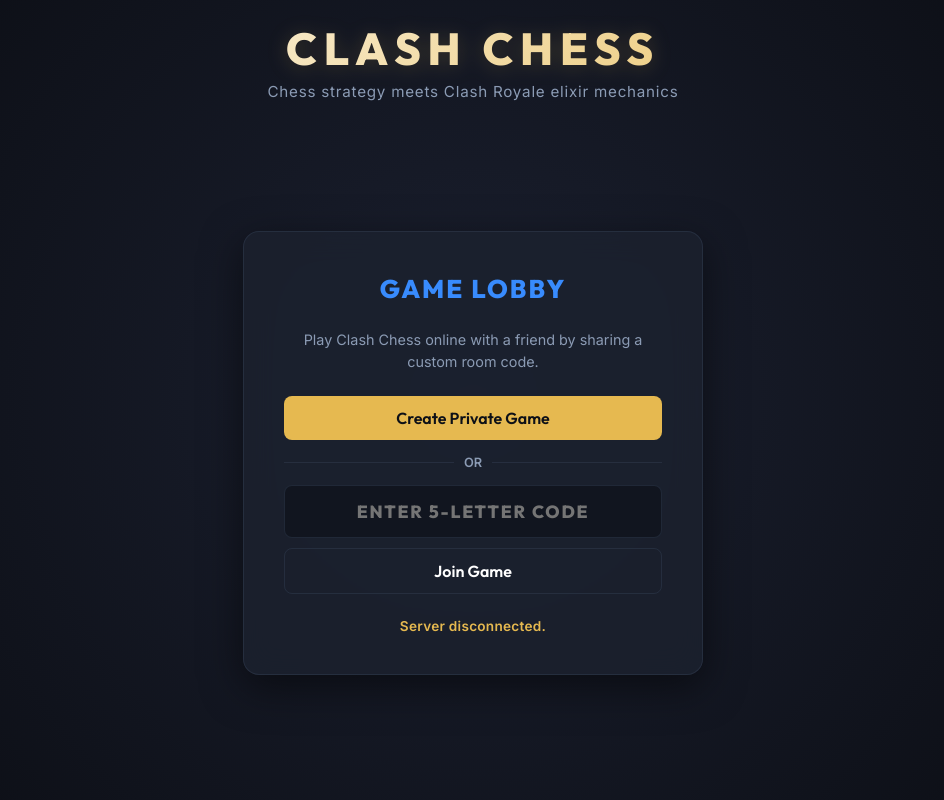
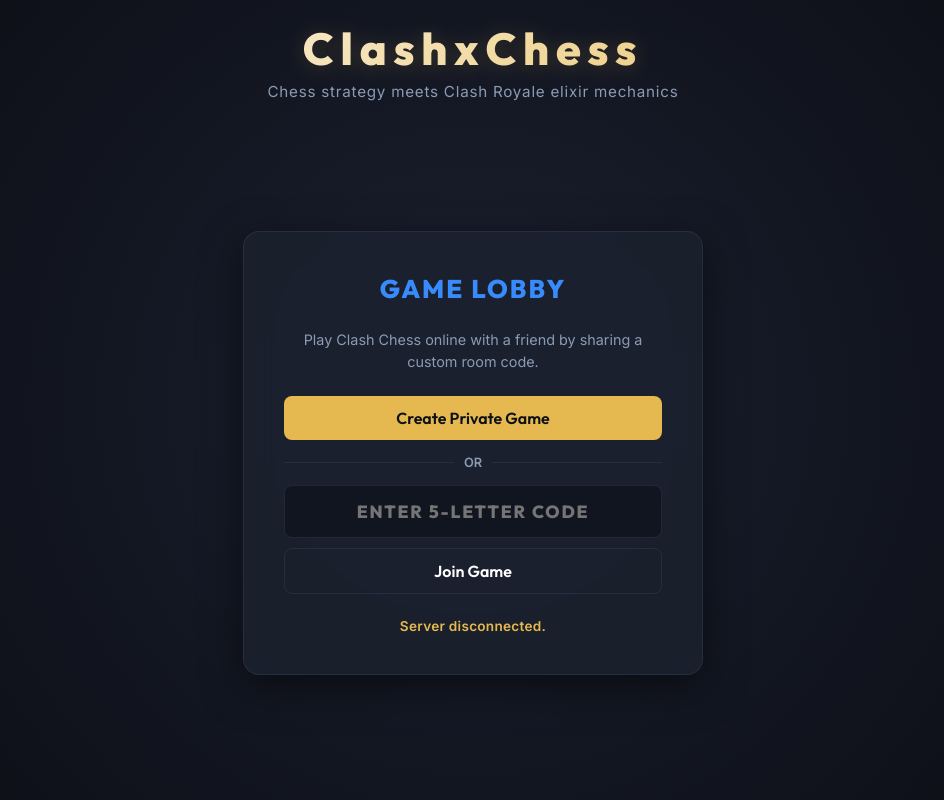
Before and after one commit to KadenL9/clash-chess, a website built with Vite: page index.html in a window 1280 px wide. Shown: the whole page, without its empty margins (167-1111 px from the left). Built offline with nearby package versions, Linux system fonts and the light colour scheme.

```diff
--- a/index.html
+++ b/index.html
@@ -3,7 +3,7 @@
 <head>
   <meta charset="UTF-8">
   <meta name="viewport" content="width=device-width, initial-scale=1.0">
-  <title>Clash Chess - Online Multiplayer Variant</title>
+  <title>ClashxChess - Online Multiplayer Variant</title>
   <meta name="description" content="A unique chess variant combining standard chess strategy with Clash Royale's elixir spawning and card placement mechanics.">
 
   <!-- Premium Fonts -->
@@ -17,7 +17,7 @@
   <div id="app">
     <!-- Header -->
     <header class="app-header">
-      <h1 class="logo">CLASH CHESS</h1>
+      <h1 class="logo">ClashxChess</h1>
       <p class="tagline">Chess strategy meets Clash Royale elixir mechanics</p>
     </header>
 
```
Also changed, not shown: 1 other file.
